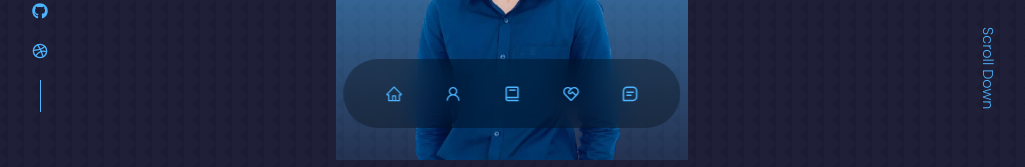
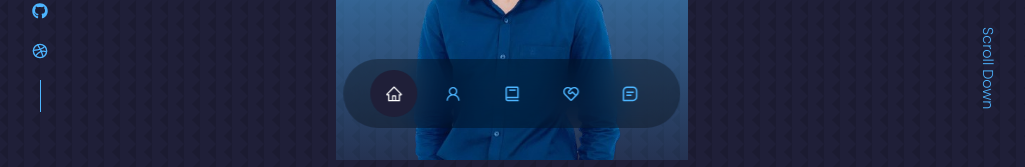
Before and after one commit to Kaveenxz/portfolio-website, a React (Create React App) app: page / in a window 1280 px wide. Shown: the part 640-807 px from the top of the page, without its empty margins (128-1153 px from the left). Built offline with nearby package versions, Linux system fonts and the light colour scheme.

Commit message:
make navbar woking with use state

```diff
--- a/src/components/nav/Nav.jsx
+++ b/src/components/nav/Nav.jsx
@@ -4,15 +4,18 @@
 import {BiBook} from 'react-icons/bi'
 import {RiServiceLine} from 'react-icons/ri'
 import {BiMessageSquareDetail} from 'react-icons/bi'
+import { useState } from 'react'
 
 function Nav() {
+
+  const [activeNav, setActiveNav] = useState('#')
   return (
     <nav>
-      <a href="#" className='active'><AiOutlineHome/></a>
-      <a href="#about"><AiOutlineUser/></a>
-      <a href="#experence"><BiBook/></a>
-      <a href="#services"><RiServiceLine/></a>
-      <a href="#contact"><BiMessageSquareDetail/></a>
+      <a href="#" className={activeNav === '#' ? 'active' : ''}><AiOutlineHome/></a>
+      <a href="#about" onClick={()=> setActiveNav('#about')} className={activeNav === '#about' ? 'active' : ''}><AiOutlineUser/></a>
+      <a href="#experence" onClick={()=> setActiveNav('#experence')} className={activeNav === '#experence' ? 'active' : ''}><BiBook/></a>
+      <a href="#services" onClick={()=> setActiveNav('#services')} className={activeNav === '#services' ? 'active' : ''}><RiServiceLine/></a>
+      <a href="#contact" onClick={()=> setActiveNav('#contact')} className={activeNav === '#contact' ? 'active' : ''}><BiMessageSquareDetail/></a>
     </nav>
   )
 }
--- a/src/components/nav/nav.css
+++ b/src/components/nav/nav.css
@@ -27,7 +27,7 @@
     background: rgba(0, 0, 0, 0.3);
 }
 
-nav a:active{
+nav a.active{
     background: var(--color-bg);
     color: var(--color-white);
 }
```
